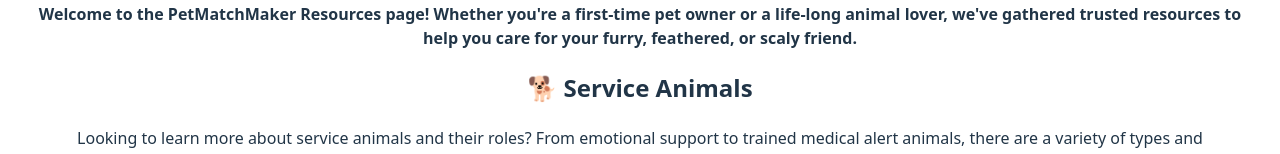
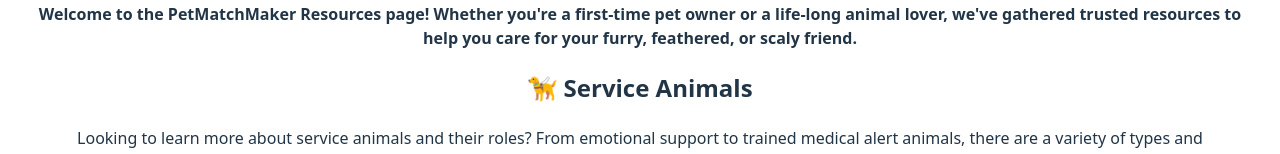
Before and after one commit to Pet-MatchMaker-2412/pet_matchmaker_fe, a React (Vite) app: page /resources in a window 1280 px wide. Shown: the part 159-313 px from the top of the page. Built offline with nearby package versions, Linux system fonts and the light colour scheme.

Commit message:
found guide dog emoji to use instead on service animal link page

```diff
--- a/src/components/Resources/ResourcesPage.jsx
+++ b/src/components/Resources/ResourcesPage.jsx
@@ -10,7 +10,7 @@ function ResourcesPage() {
             </section>
 
             <section>
-                <h2>🐕 Service Animals</h2>
+                <h2> 🦮 Service Animals</h2>
                 <p>
                     Looking to learn more about service animals and their roles? From emotional support to trained medical alert animals, there are a variety of types and designations. Service animals are protected by federal law and have specific rights and responsibilities.
                 </p>
```
